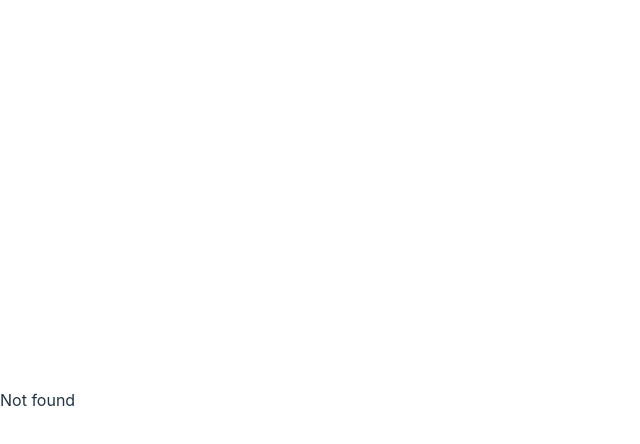
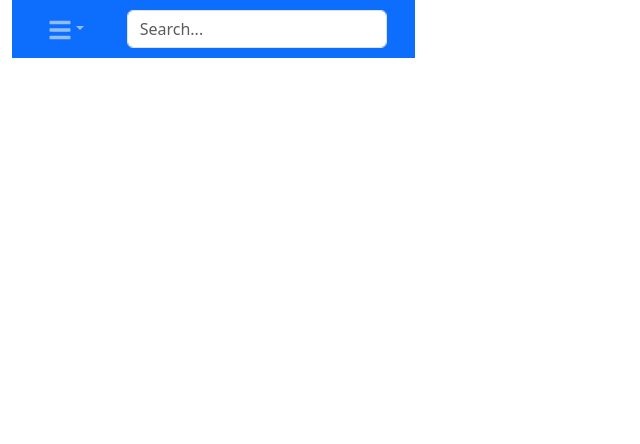
Before and after one commit to A1aaAhmed/Chat-App, a React (Vite) app: page / in a window 1280 px wide. Shown: the top 444 px of the page, without its empty margins (0-640 px from the left). Built offline with nearby package versions, Linux system fonts and the light colour scheme.

Commit message:
adding navbar component

```diff
--- a/package.json
+++ b/package.json
@@ -13,7 +13,9 @@
     "bootstrap": "^5.3.3",
     "react": "^19.0.0",
     "react-bootstrap": "^2.10.9",
+    "react-bootstrap-icons": "^1.11.5",
     "react-dom": "^19.0.0",
+    "react-icons": "^5.5.0",
     "react-router-dom": "^6.29.0"
   },
   "devDependencies": {
--- a/src/App.tsx
+++ b/src/App.tsx
@@ -1,11 +1,20 @@
 import { Outlet } from 'react-router-dom'
-import './App.css'
+// import './App.css'
 import Navbar from './shared/compoents/navbar'
 function App() {
 
 
   return (
-    <><Navbar /><Outlet /></>
+    <div className="container-fluid">
+      <div className="row">
+        <div className="col-12 col-md-4">
+          <Navbar />
+        </div>
+        <div className="col-8">
+        <Outlet />
+        </div>
+      </div>
+    </div>
   )
 }
 
--- a/src/router/index.tsx
+++ b/src/router/index.tsx
@@ -8,7 +8,7 @@ import Profile from "../layout/pages/profile";
 
 export const router = createBrowserRouter([
     {
-        path: "chapApp",
+        path: "/",
         element: <App />, // use outlet incase of parent component
         children: [
             {
--- a/src/shared/compoents/navbar.tsx
+++ b/src/shared/compoents/navbar.tsx
@@ -1,10 +1,132 @@
 
-const Navbar = () => {
+import "bootstrap/dist/css/bootstrap.min.css";
+import "bootstrap/dist/js/bootstrap.bundle.min.js";
+import { FaSearch, FaBars } from "react-icons/fa";
+import { CgProfile } from "react-icons/cg";
+import { IoCallOutline } from "react-icons/io5";
+import { FiMessageSquare } from "react-icons/fi";
+import { IoSettingsOutline } from "react-icons/io5";
+import { RiContactsLine } from "react-icons/ri";
+import { useState } from "react";
+
+function Navbar() {
+  const [isSidebarOpen, setIsSidebarOpen] = useState(false);
+
   return (
+    <>
+      {/* Sidebar for Mobile View */}
+      <div
+        className={`offcanvas offcanvas-start ${isSidebarOpen ? "show" : ""}`}
+        id="sidebar"
+      >
+        <div className=" d-flex flex-column justify-start ps-3 pe-3">
+          <div className="d-flex justify-content-between align-items-center">
+          <img src="https://img.freepik.com/premium-vector/avatar-profile-icon-flat-style-female-user-profile-vector-illustration-isolated-background-women-profile-sign-business-concept_157943-38866.jpg" className="rounded-circle" width="100" height="100" alt="Avatar"/>
+          <button
+            type="button"
+            className="btn-close"
+            onClick={() => setIsSidebarOpen(false)}
+          />
+          </div>
+          <h5 className="mt-2">Maha Hassan</h5>
+          <p>+201097751904</p>
+        </div>
+        <hr/>
+        <div className="offcanvas-body">
+        <ul className="navbar-nav me-auto mb-2 mb-lg-0">
+            <li className="nav-item d-flex align-items-center">
+              <CgProfile size={24} />
+              <a className="nav-link ms-3" aria-current="page" href="#">My Profile</a>
+            </li>
+            <li className="nav-item d-flex align-items-center">
+              <RiContactsLine size={24}/>
+              <a className="nav-link ms-3" href="#">Contacts</a>
+            </li>
+            <li className="nav-item d-flex align-items-center">
+              <IoSettingsOutline size={24} />
+              <a className="nav-link ms-3" href="#">Settings</a>
+            </li>
+            <li className="nav-item d-flex align-items-center">
+              <IoCallOutline size={24} />
+              <a className="nav-link ms-3" href="#">Calls</a>
+            </li>
+            <li className="nav-item d-flex align-items-center">
+              <FiMessageSquare size={24}/>
+              <a className="nav-link ms-3" href="#">Saved Messages</a>
+            </li>
+        </ul>
+        </div>
+      </div>
 
-    <div>Navv</div>
+      <nav className=" navbar navbar-expand-lg navbar-dark bg-primary px-3">
+        <div className="container-fluid">
+          {/* Left Side - Menu Icon */}
+          <button
+            className="navbar-toggler border-0"
+            type="button"
+            onClick={() => setIsSidebarOpen(true)}
+          >
+            <FaBars size={24} />
+          </button>
 
-  )
+          {/* Telegram Title */}
+          <a className="navbar-brand mx-auto d-lg-none" href="#">
+            Telegram
+          </a>
+
+          {/* Right Side - Search Icon (Mobile) */}
+          <div className="d-lg-none">
+            <FaSearch size={20} className="text-white" />
+          </div>
+
+          {/* Large Screen Navbar Content */}
+          <div className="collapse navbar-collapse justify-content-between ">
+            {/* Left - Menu with Dropdown */}
+            <ul className="navbar-nav d-none d-lg-flex">
+              <li className="nav-item dropdown">
+                <a
+                  className="nav-link dropdown-toggle"
+                  href="#"
+                  id="navbarDropdown"
+                  role="button"
+                  data-bs-toggle="dropdown"
+                >
+                  <FaBars size={24} />
+                </a>
+                <ul className="dropdown-menu p-2">
+                  <li className="d-flex align-items-center">
+                  <img src="https://img.freepik.com/premium-vector/avatar-profile-icon-flat-style-female-user-profile-vector-illustration-isolated-background-women-profile-sign-business-concept_157943-38866.jpg" className="rounded-circle" width="50" height="50" alt="Avatar"/>
+                    <a className="dropdown-item" href="#">Maha Hassan</a></li>
+                  <hr/>
+                  <li className="d-flex align-items-center">
+                    <FiMessageSquare size={24}/>
+                    <a className="dropdown-item" href="#">Saved Messages</a>
+                  </li>
+                  <li className="d-flex align-items-center">
+                    <RiContactsLine size={24}/>
+                    <a className="dropdown-item" href="#">contacts</a>
+                  </li>
+                  <li className="d-flex align-items-center">
+                    <IoSettingsOutline size={24}/>
+                    <a className="dropdown-item" href="#">Settings</a>
+                  </li>
+                </ul>
+              </li>
+            </ul>
+
+            {/* Center - Search Field */}
+            <form className="d-none d-lg-flex w-75">
+              <input
+                className="form-control"
+                type="search"
+                placeholder="Search..."
+              />
+            </form>
+          </div>
+        </div>
+      </nav>
+    </>
+  );
 }
 
-export default Navbar
+export default Navbar;
```
Also changed, not shown: src/main.tsx (+5 -6 lines), 1 other file (tests, documents, lock files or other folders).
